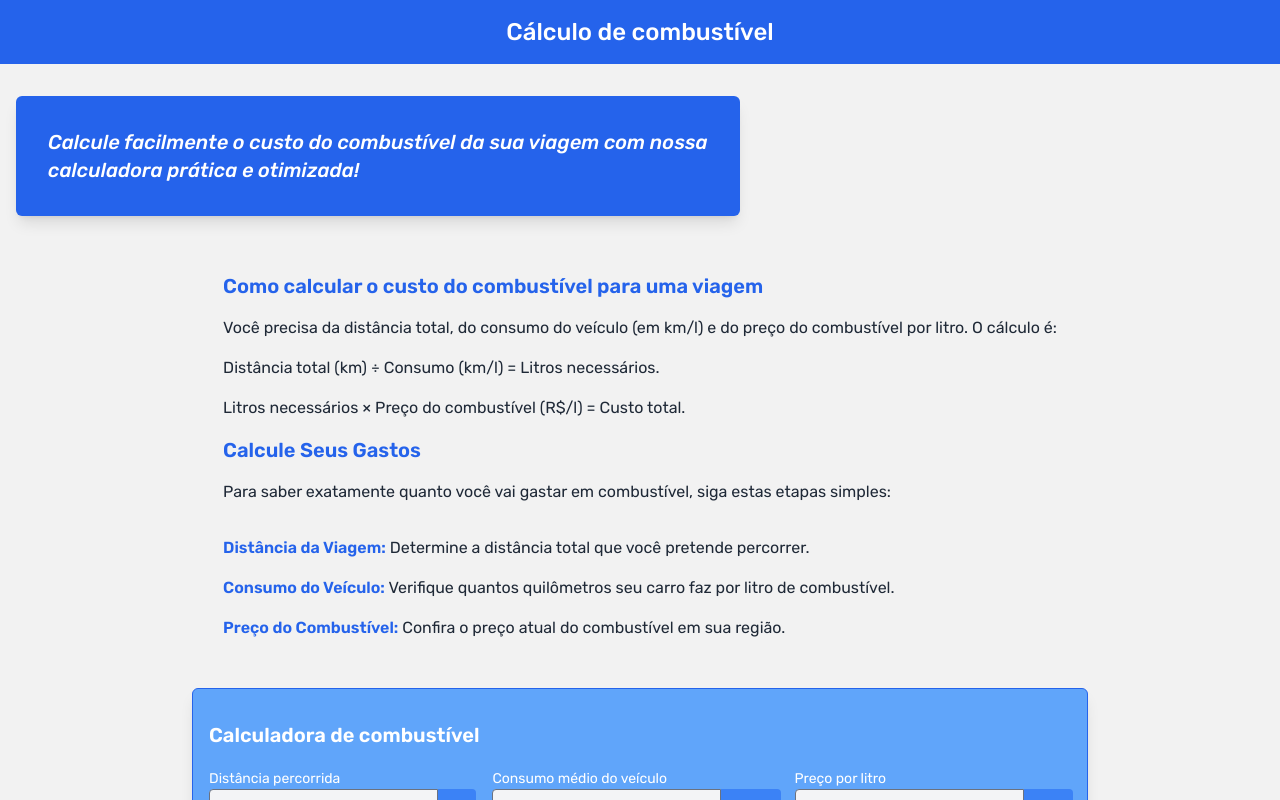
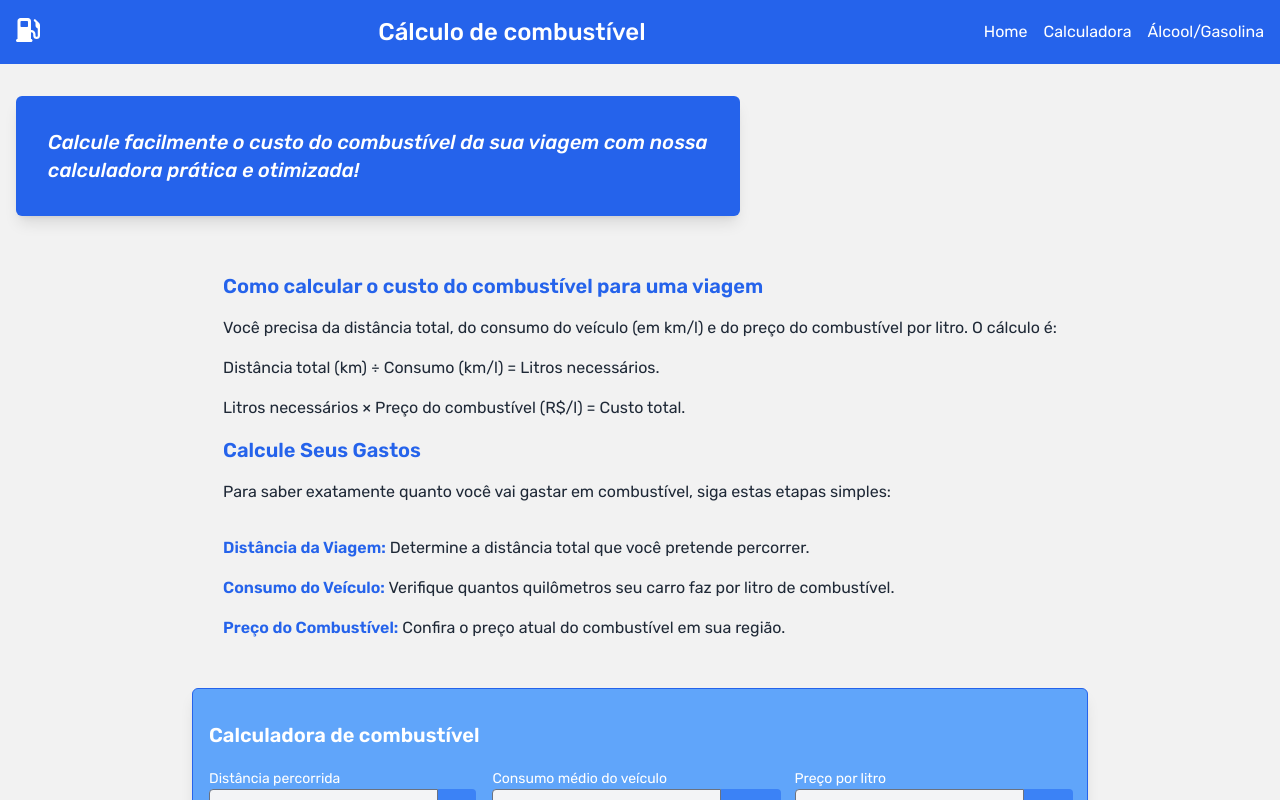
Before and after one commit to kabitschke/calcFuel, a Next.js app: page / in a window 1280 px wide. Shown: the top 800 px of the page. Built offline with nearby package versions, Linux system fonts and the light colour scheme.

Commit message:
menu btnTop

```diff
--- a/src/app/page.tsx
+++ b/src/app/page.tsx
@@ -1,11 +1,11 @@
 "use client";
-
-
 import { Header } from "@/components/header";
 import { Input } from "@/components/input";
 import { Result } from "@/components/result";
-import { faGasPump } from "@fortawesome/free-solid-svg-icons";
-import { useState } from "react";
+import { faArrowAltCircleUp, faGasPump } from "@fortawesome/free-solid-svg-icons";
+import { faArrowUp } from "@fortawesome/free-solid-svg-icons/faArrowUp";
+import { FontAwesomeIcon } from "@fortawesome/react-fontawesome";
+import { useEffect, useState } from "react";
 
 export default function Page() {
   const [dist, setDist] = useState("");
@@ -14,6 +14,7 @@ export default function Page() {
   const [consumo, setConsumo] = useState("");
   const [resultado, setResultado] = useState("");
   const [showResult, setShowResult] = useState(false);
+  const [showBtn, setShowBtn] = useState(false);
 
   const [alcool, setAlcool] = useState("");
   const [gasolina, setGasolina] = useState("");
@@ -79,20 +80,52 @@ export default function Page() {
   };
 
 
+    useEffect(() => {
+      const scrollFunction = () => {
+        if (document.body.scrollTop > 20 || document.documentElement.scrollTop > 20) {
+          setShowBtn(true);
+        } else {
+          setShowBtn(false);
+        }
+      };
 
-  return (
+      window.addEventListener('scroll', scrollFunction);
+      return () => window.removeEventListener('scroll', scrollFunction);
+    }, []);
+
+const topFunction = () => {
+  window.scrollTo({
+    top: 0,
+    behavior: 'smooth'
+  });
+}
+
+return (
     <>
       <header>
 
         <Header />
       </header>
 
-      <main className="container mx-auto  flex flex-col items-center text-gray-950 ">
+      <main className="container mx-auto  flex flex-col items-center text-gray-950 " id="home">
         <div className="flex justify-start w-full mt-8 px-4">
           <h1 className="font-medium text-white italic text-xl p-8 bg-blue-600 rounded-md shadow-lg">
             Calcule facilmente o custo do combustível da sua viagem com nossa<br /> calculadora prática e otimizada!
           </h1>
         </div>
+
+     { showBtn &&
+
+          <div className="w-10 h-10 bg-blue-600 rounded-full text-white flex justify-center items-center cursor-pointer shadow-sm shadow-gray-600 fixed right-4 bottom-10"
+          onClick={topFunction}>
+              <FontAwesomeIcon icon={faArrowUp} className="animate-bounce"/>
+          </div>
+
+     }
+
+
+
+
 
         <section className="flex flex-col  text-gray-800 max-w-4xl mt-8 p-2">
 
@@ -124,7 +157,7 @@ export default function Page() {
 
         </section>
 
-        <div className="flex flex-col max-w-4xl bg-blue-400 h-auto p-4 rounded-md mt-10 shadow-lg border border-blue-600">
+        <div className="flex flex-col max-w-4xl bg-blue-400 h-auto p-4 rounded-md mt-10 shadow-lg border border-blue-600" id="calc1">
           <div className=" mt-4 text-xl font-semibold text-white">Calculadora de combustível</div>
           <div className="flex flex-col lg:flex-row lg:justify-between mt-5 space-y-4 lg:space-y-0 lg:space-x-4">
 
@@ -219,7 +252,7 @@ export default function Page() {
 
         </section>
 
-        <div className="flex flex-col max-w-4xl bg-blue-400 h-auto p-4 rounded-md mt-10 shadow-lg border border-blue-600">
+        <div className="flex flex-col max-w-4xl bg-blue-400 h-auto p-4 rounded-md mt-10 shadow-lg border border-blue-600" id="calc2">
           <div className=" mt-4 text-xl font-semibold text-white">Álcool ou Gasolina</div>
           <div className="flex flex-col lg:flex-row lg:justify-between mt-5 space-y-4 lg:space-y-0 lg:space-x-4">
 
--- a/src/components/header.tsx
+++ b/src/components/header.tsx
@@ -1,7 +1,65 @@
+import { faGasPump, faXmark } from "@fortawesome/free-solid-svg-icons";
+import { faBars } from "@fortawesome/free-solid-svg-icons/faBars";
+import { FontAwesomeIcon } from "@fortawesome/react-fontawesome";
+import { useState } from "react";
+
 export const Header = () => {
+
+  const [showMenu, setShowMenu] = useState(false);
+
     return(
-        <div className="bg-blue-600  w-full text-center p-4 text-white text-2xl font-medium ">
-        Cálculo de combustível
+        <div className=" bg-blue-600 w-full  p-4 text-white">
+          <div className="container flex justify-between items-center mx-auto">
+
+
+            <div className="hidden md:block">
+              <FontAwesomeIcon icon={faGasPump} className="size-6"/>
+            </div>
+
+            <div className="text-2xl font-medium">
+                    Cálculo de combustível
+
+            </div>
+
+            <nav>
+              <ul className="">
+                <div className={`sm:hidden cursor-pointer `} onClick={() => setShowMenu(!showMenu)}>
+                  {
+                    !showMenu &&
+                    <FontAwesomeIcon icon={faBars} className="size-6" />
+                  }
+
+                  {
+                     showMenu &&
+
+                     <div className="flex gap-4">
+                        <div className="">
+                        <FontAwesomeIcon icon={faXmark} className="size-6" />
+                        </div>
+
+
+                          <div className="">
+                          <li><a href="#home" className="hover:text-blue-300">Home</a></li>
+                          <li><a href="#calc1" className="hover:text-blue-300">Calculadora</a></li>
+                          <li><a href="#calc2" className="hover:text-blue-300">Álcool/Gasolina</a></li>
+
+                          </div>
+
+                      </div>
+                  }
+
+                </div>
+
+                <div className="hidden sm:flex sm:gap-4 ">
+                  <li><a href="#home" className="hover:text-blue-300">Home</a></li>
+                  <li><a href="#calc1" className="hover:text-blue-300">Calculadora</a></li>
+                  <li><a href="#calc2" className="hover:text-blue-300">Álcool/Gasolina</a></li>
+                </div>
+
+              </ul>
+            </nav>
+
+        </div>
 
       </div>
     );
```
